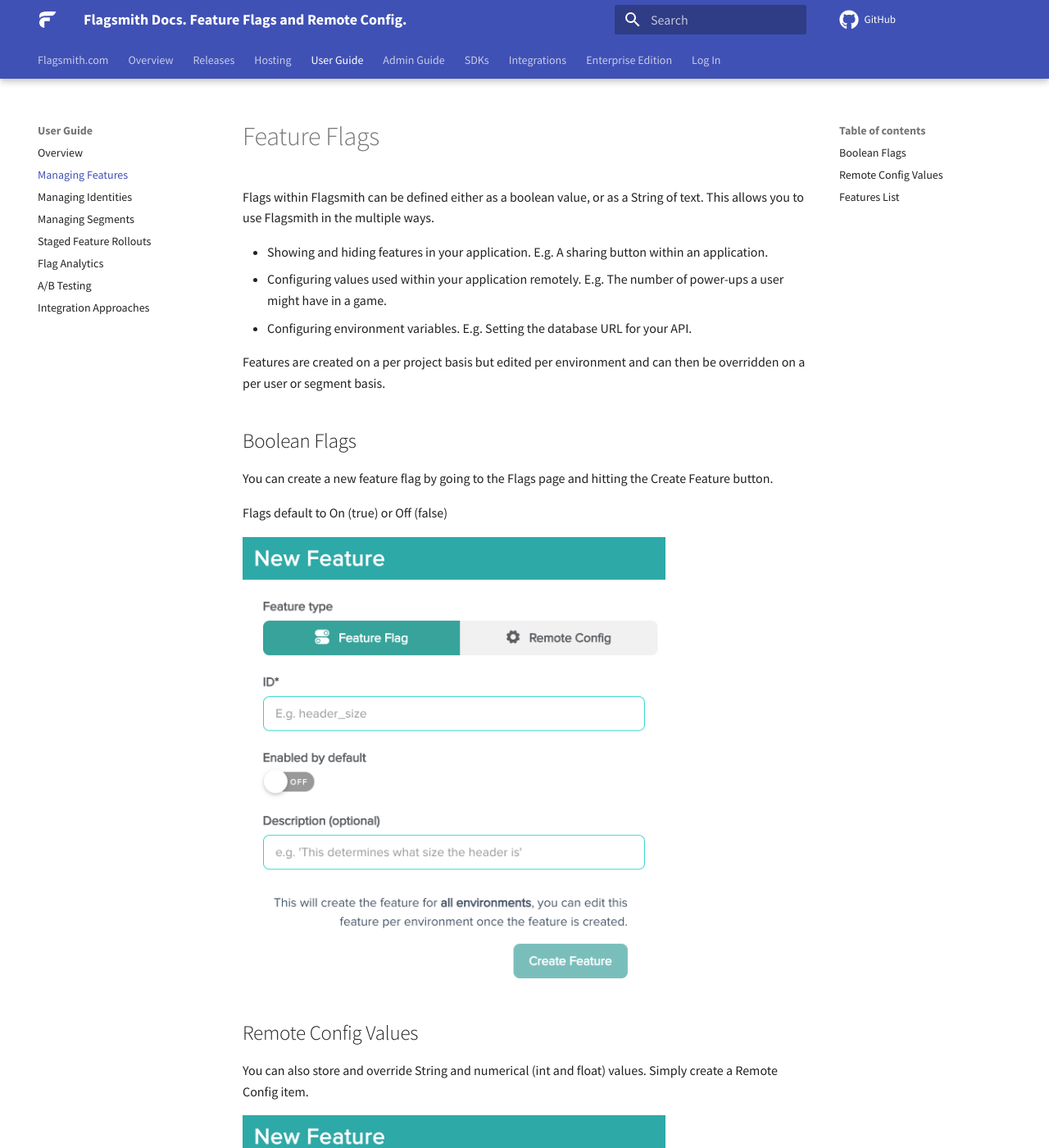
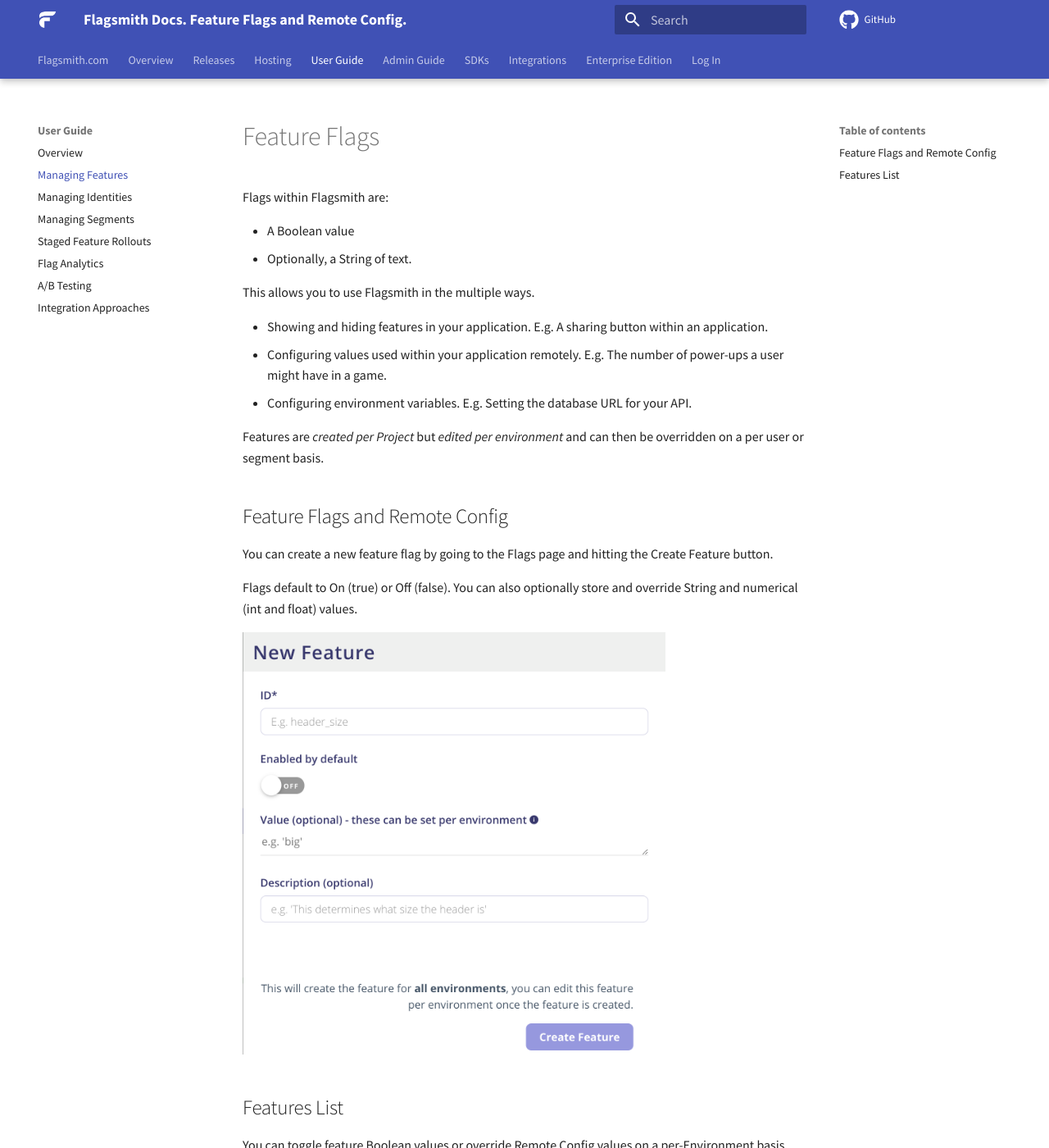
Before and after one commit to Flagsmith/flagsmith-docs, an MkDocs documentation site: the page built from docs/managing-features.md, in a window 1280 px wide and 1400 px high. Shown: the whole window at 82% size. Built offline with MkDocs 1.6.1 and Material for MkDocs 9.7.7, drawn with Linux system fonts in a browser that asks for light colours; comment, search, counter and statistics services are not loaded; some of the changed text lies outside the part shown.

Commit message:
flags and remote config merging
optimised PNGs

```diff
--- a/docs/managing-features.md
+++ b/docs/managing-features.md
@@ -2,30 +2,29 @@ description: Feature Flags are a development methodology that allow you to ship
 
 # Feature Flags
 
-Flags within Flagsmith can be defined either as a boolean value, or as a String of text. This allows you to use Flagsmith in the multiple ways.
+Flags within Flagsmith are:
 
-- Showing and hiding features in your application. E.g. A sharing button within an application.
-- Configuring values used within your application remotely. E.g. The number of power-ups a user might have in a game.
-- Configuring environment variables. E.g. Setting the database URL for your API.
+* A Boolean value
+* Optionally, a String of text.
 
-Features are created on a per project basis but edited per environment and can then be overridden on a per user or segment basis.
+This allows you to use Flagsmith in the multiple ways.
 
-## Boolean Flags
+* Showing and hiding features in your application. E.g. A sharing button within an application.
+* Configuring values used within your application remotely. E.g. The number of power-ups a user might have in a game.
+* Configuring environment variables. E.g. Setting the database URL for your API.
+
+Features are *created per Project* but *edited per environment* and can then be overridden on a per user or segment basis.
+
+## Feature Flags and Remote Config
 
 You can create a new feature flag by going to the Flags page and hitting the Create Feature button.
 
-Flags default to On (true) or Off (false)
+Flags default to On (true) or Off (false). You can also optionally store and override String and numerical (int and float) values.
 
 <img src="/images/create-feature.png" width="75%"/>
 
-## Remote Config Values
-
-You can also store and override String and numerical (int and float) values. Simply create a Remote Config item.
-
-<img src="/images/create-remote-config.png" width="75%"/>
-
 ## Features List
 
-You can toggle feature boolean values or override Remote Config values on a per-Environment basis.
+You can toggle feature Boolean values or override Remote Config values on a per-Environment basis.
 
 <img src="/images/features-list.png" width="100%"/>
```
Also changed, not shown: docs/images/add-webhook.png, docs/images/architecture.png, docs/images/create-feature.png, docs/images/features-list.png, docs/images/flag-analytics.png, docs/images/integrations/amplitude/amplitude-logo.svg, docs/images/integrations/datadog/datadog-logo.svg, docs/images/integrations/heap/heap-logo.svg, docs/images/integrations/mixpanel/mixpanel-logo.svg, docs/images/integrations/newrelic/newrelic-logo.svg, docs/images/integrations/segment/segment-logo.svg, docs/images/integrations/slack/slack-logo.svg.
